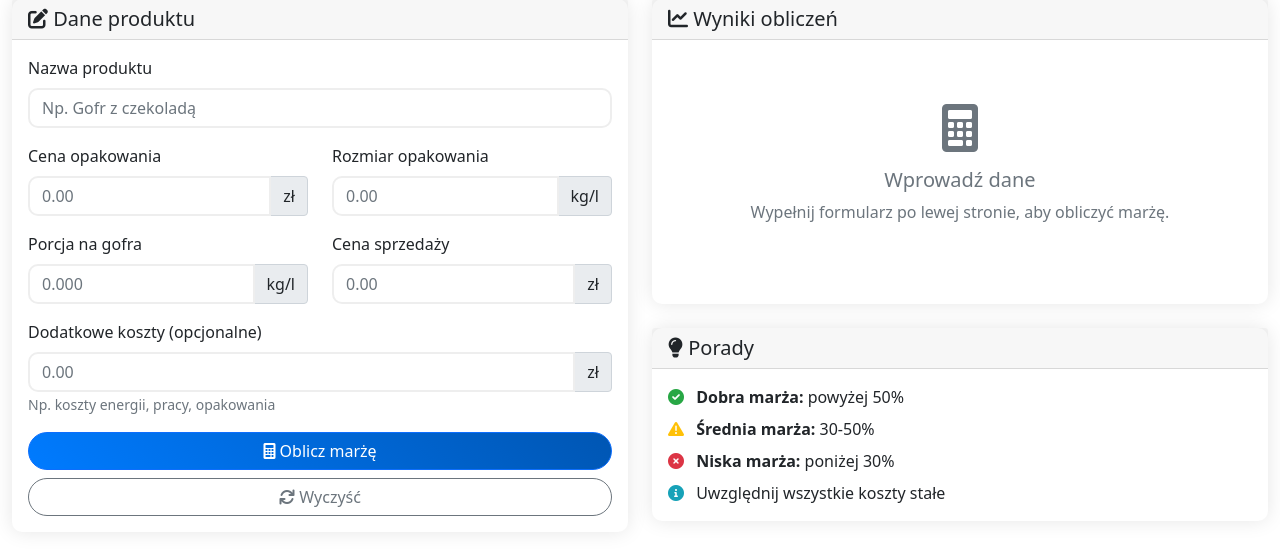
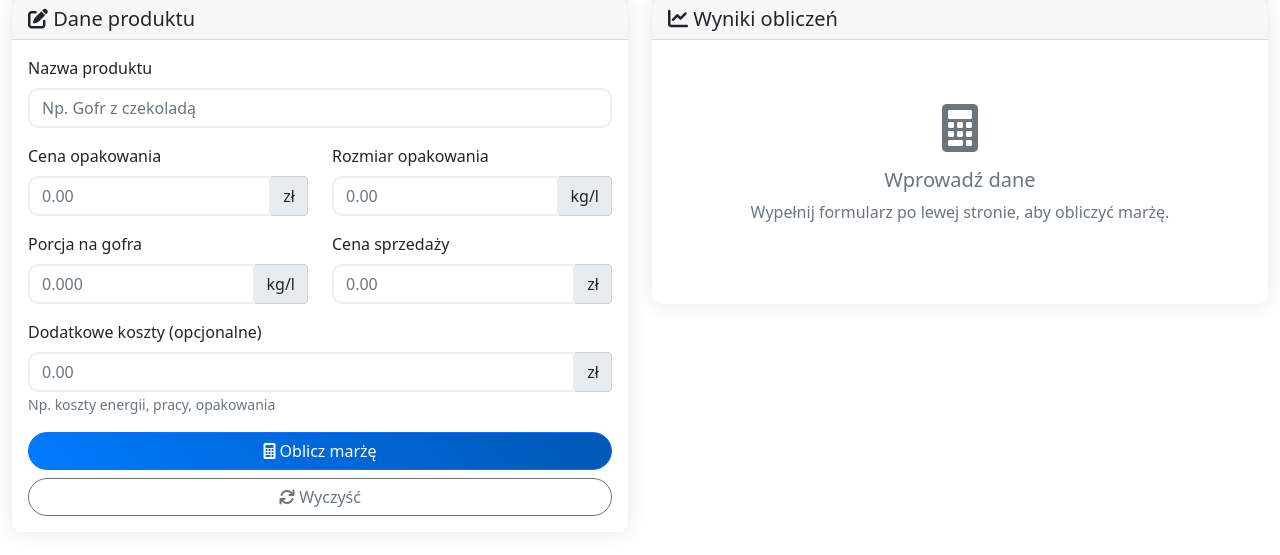
Before and after one commit to Pat-here/Waffle-v3.0, a Flask app: page /kalkulator in a window 1280 px wide. Shown: the part 163-718 px from the top of the page. Run offline with Flask 3, Linux system fonts and the light colour scheme; a user stored in the database is signed in.

Commit message:
Update index.html

```diff
--- a/templates/kalkulator/index.html
+++ b/templates/kalkulator/index.html
@@ -146,34 +146,6 @@
                 </div>
             </div>
         </div>
-
-        <div class="card mt-4">
-            <div class="card-header">
-                <h5 class="card-title mb-0">
-                    <i class="fas fa-lightbulb"></i> Porady
-                </h5>
-            </div>
-            <div class="card-body">
-                <ul class="list-unstyled mb-0">
-                    <li class="mb-2">
-                        <i class="fas fa-check-circle text-success me-2"></i>
-                        <strong>Dobra marża:</strong> powyżej 50%
-                    </li>
-                    <li class="mb-2">
-                        <i class="fas fa-exclamation-triangle text-warning me-2"></i>
-                        <strong>Średnia marża:</strong> 30-50%
-                    </li>
-                    <li class="mb-2">
-                        <i class="fas fa-times-circle text-danger me-2"></i>
-                        <strong>Niska marża:</strong> poniżej 30%
-                    </li>
-                    <li>
-                        <i class="fas fa-info-circle text-info me-2"></i>
-                        Uwzględnij wszystkie koszty stałe
-                    </li>
-                </ul>
-            </div>
-        </div>
     </div>
 </div>
 {% endblock %}
```
